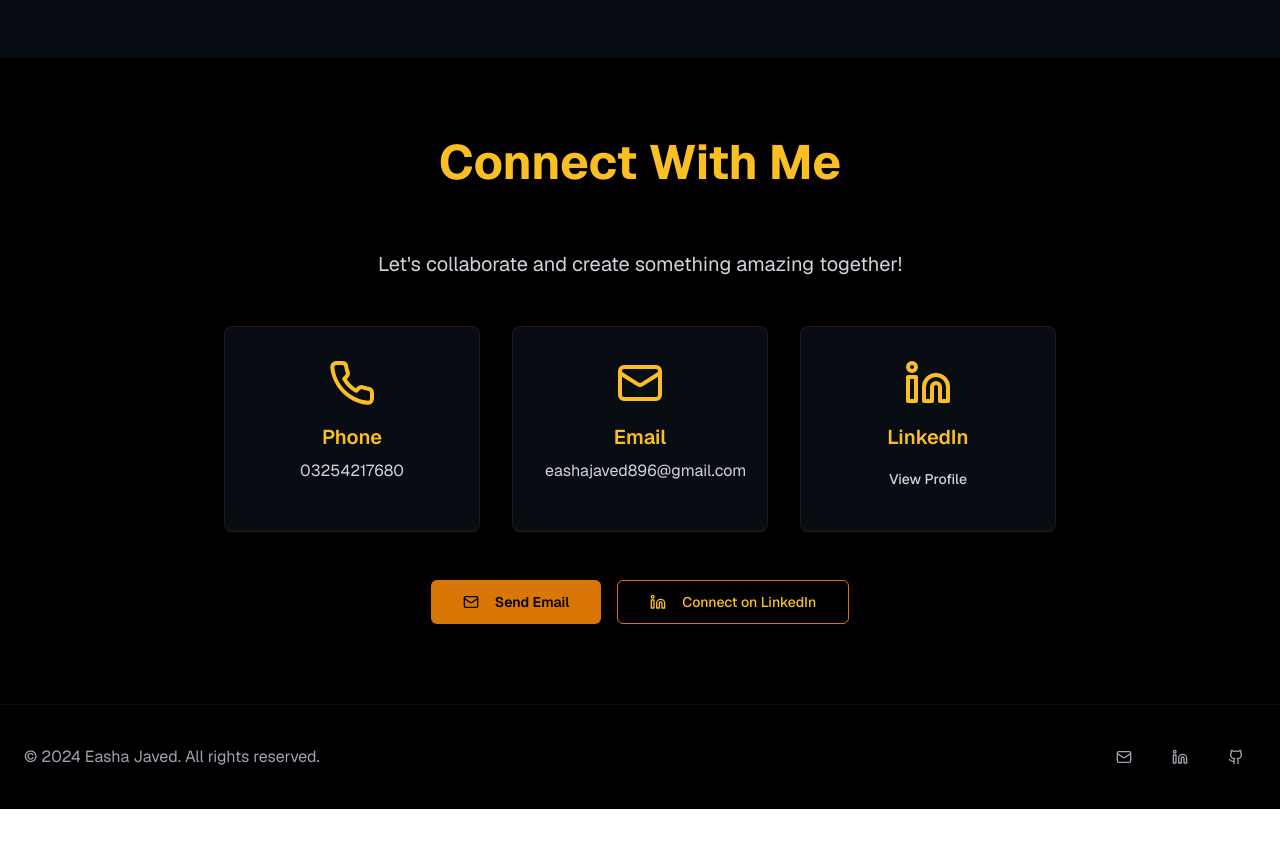
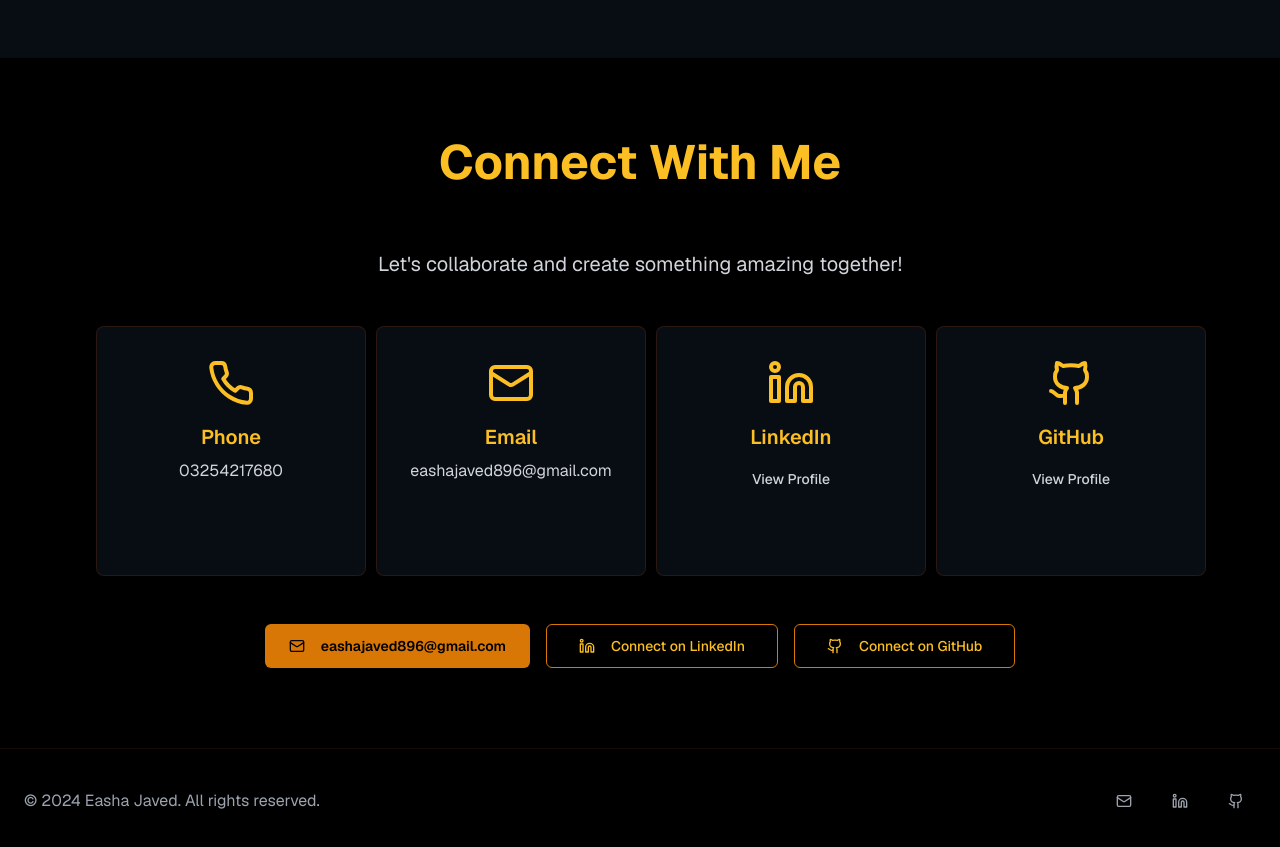
Before and after one commit to easha-javed/portfolio-website, a Next.js app: page / in a window 1280 px wide. Shown: the part 3600-4447 px from the top of the page. Before the commit the page ends 4409 px from the top, so only its background shows below. Built offline with nearby package versions, Linux system fonts and the light colour scheme.

Commit message:
Update page.tsx

```diff
--- a/app/page.tsx
+++ b/app/page.tsx
@@ -83,7 +83,7 @@ export default function Portfolio() {
           </a>
         </Button>
         <Button variant="ghost" size="icon" className="text-gray-400 hover:text-amber-400" asChild>
-          <a href="https://github.com" target="_blank" rel="noopener noreferrer">
+          <a href="https://github.com/easha-javed" target="_blank" rel="noopener noreferrer">
             <Github className="h-5 w-5" />
           </a>
         </Button>
@@ -387,12 +387,14 @@ export default function Portfolio() {
 
       {/* Connect Section */}
 <section id="connect" className="py-20 px-6">
-        <div className="container mx-auto max-w-4xl text-center">
+  <div className="container mx-auto max-w-6xl text-center">
     <h2 className="text-4xl lg:text-5xl font-bold mb-16 text-amber-400">Connect With Me</h2>
     <p className="text-xl text-gray-300 mb-12">Let's collaborate and create something amazing together!</p>
 
-          <div className="grid md:grid-cols-3 gap-8 mb-12">
-            <Card className="bg-gray-900/50 border-amber-900/30 hover:border-amber-600/50 transition-colors">
+    {/* Grid of Cards */}
+    <div className="grid grid-cols-1 sm:grid-cols-2 lg:grid-cols-4 gap-8 mb-12 justify-center">
+      {/* Phone */}
+      <Card className="w-[270px] h-[250px] bg-gray-900/50 border border-amber-900/30 hover:border-amber-600/50 transition-colors">
         <CardContent className="p-8 text-center">
           <Phone className="h-12 w-12 text-amber-400 mx-auto mb-4" />
           <h3 className="text-xl font-semibold text-amber-400 mb-2">Phone</h3>
@@ -400,15 +402,19 @@ export default function Portfolio() {
         </CardContent>
       </Card>
 
-            <Card className="bg-gray-900/50 border-amber-900/30 hover:border-amber-600/50 transition-colors">
+      {/* Email */}
+      <Card className="w-[270px] h-[250px] bg-gray-900/50 border border-amber-900/30 hover:border-amber-600/50 transition-colors">
         <CardContent className="p-8 text-center">
           <Mail className="h-12 w-12 text-amber-400 mx-auto mb-4" />
           <h3 className="text-xl font-semibold text-amber-400 mb-2">Email</h3>
-                <p className="text-gray-300">eashajaved896@gmail.com</p>
+          <p className="text-gray-300 text-sm sm:text-base whitespace-nowrap">
+            eashajaved896@gmail.com
+          </p>
         </CardContent>
       </Card>
 
-            <Card className="bg-gray-900/50 border-amber-900/30 hover:border-amber-600/50 transition-colors">
+      {/* LinkedIn */}
+      <Card className="w-[270px] h-[250px] bg-gray-900/50 border border-amber-900/30 hover:border-amber-600/50 transition-colors">
         <CardContent className="p-8 text-center">
           <Linkedin className="h-12 w-12 text-amber-400 mx-auto mb-4" />
           <h3 className="text-xl font-semibold text-amber-400 mb-2">LinkedIn</h3>
@@ -419,15 +425,36 @@ export default function Portfolio() {
           </Button>
         </CardContent>
       </Card>
+
+      {/* GitHub */}
+      <Card className="w-[270px] h-[250px] bg-gray-900/50 border border-amber-900/30 hover:border-amber-600/50 transition-colors">
+        <CardContent className="p-8 text-center">
+          <Github className="h-12 w-12 text-amber-400 mx-auto mb-4" />
+          <h3 className="text-xl font-semibold text-amber-400 mb-2">GitHub</h3>
+          <Button variant="link" className="text-gray-300 hover:text-amber-400 p-0" asChild>
+            <a href="https://github.com/easha-javed" target="_blank" rel="noopener noreferrer">
+              View Profile
+            </a>
+          </Button>
+        </CardContent>
+      </Card>
     </div>
 
-          <div className="flex flex-col sm:flex-row gap-4 justify-center">
-            <Button size="lg" className="bg-amber-600 hover:bg-amber-700 text-black font-semibold" asChild>
-              <a href="mailto:eashajaved896@gmail.com">
+    {/* Buttons Row */}
+    <div className="flex flex-col sm:flex-row flex-wrap gap-4 justify-center items-center">
+      {/* Email Button */}
+      <Button
+        size="lg"
+        className="bg-amber-600 hover:bg-amber-700 text-black font-semibold px-6 py-3 w-fit"
+        asChild
+      >
+        <a href="mailto:eashajaved896@gmail.com" className="flex items-center">
           <Mail className="h-4 w-4 mr-2" />
-                Send Email
+          eashajaved896@gmail.com
         </a>
       </Button>
+
+      {/* LinkedIn Button */}
       <Button
         variant="outline"
         size="lg"
@@ -439,9 +466,25 @@ export default function Portfolio() {
           Connect on LinkedIn
         </a>
       </Button>
+
+      {/* GitHub Button */}
+      <Button
+        variant="outline"
+        size="lg"
+        className="border-amber-600 text-amber-400 hover:bg-amber-600 hover:text-black bg-transparent"
+        asChild
+      >
+        <a href="https://github.com/easha-javed" target="_blank" rel="noopener noreferrer">
+          <Github className="h-4 w-4 mr-2" />
+          Connect on GitHub
+        </a>
+      </Button>
     </div>
   </div>
 </section>
+
+
+
 
       {/* Footer */}
       <footer className="py-8 border-t border-amber-900/20 bg-black">
@@ -460,7 +503,7 @@ export default function Portfolio() {
                 </a>
               </Button>
               <Button variant="ghost" size="icon" className="text-gray-400 hover:text-amber-400" asChild>
-                <a href="https://github.com" target="_blank" rel="noopener noreferrer">
+                <a href="https://github.com/easha-javed" target="_blank" rel="noopener noreferrer">
                   <Github className="h-4 w-4" />
                 </a>
               </Button>
```
Lines whose indentation alone changed are shown as unchanged.
